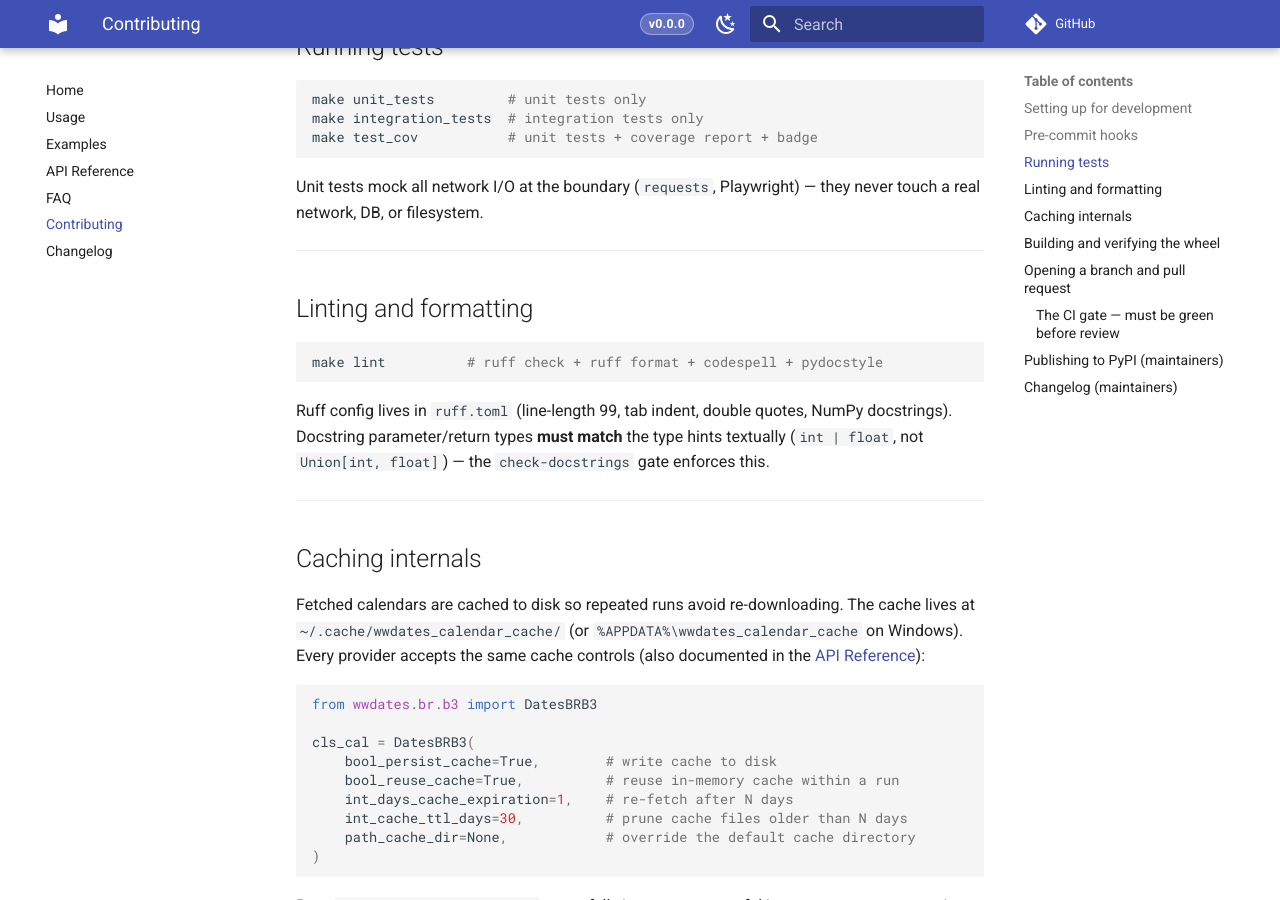
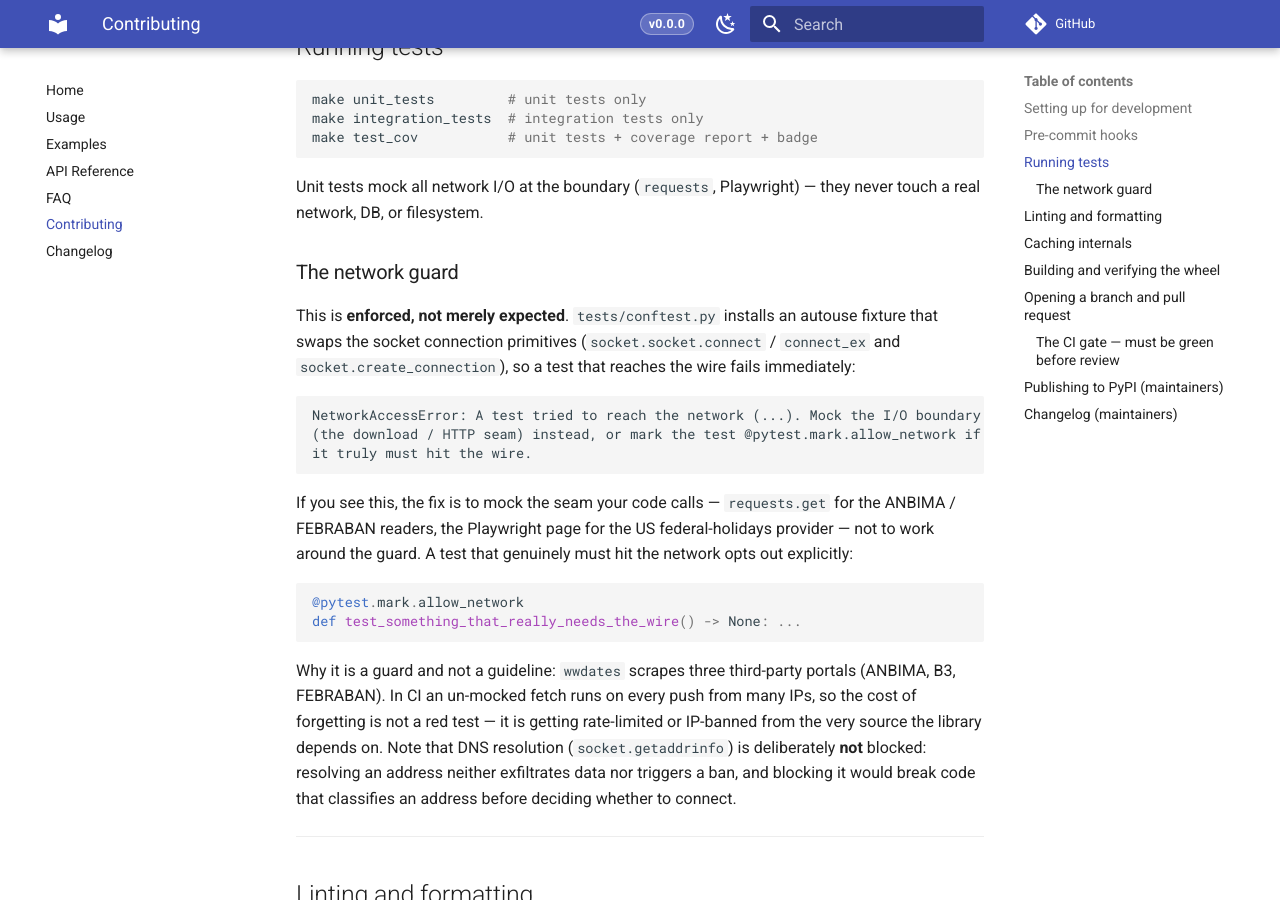
Before and after one commit to guilhermegor/wwdates, an MkDocs documentation site: the page built from docs/contributing.md, in a window 1280 px wide and 900 px high, scrolled down 1404 px. Built offline with MkDocs 1.6.1 and Material for MkDocs 9.7.7, drawn with Linux system fonts in a browser that asks for light colours; comment, search, counter and statistics services are not loaded.

Commit message:
test: enforce network guard in tests via conftest (#9)
* test: enforce network guard in tests via conftest

wwdates scrapes three third-party portals (ANBIMA, B3, FEBRABAN), yet
"mock at the I/O boundary" was only a prose rule -- it held solely
while every contributor remembered it. The repo shipped with no
conftest.py at all, so nothing stopped a new test from reaching the
wire. In CI that runs on every push from many IPs, so the cost of
forgetting is not a red test: it is being rate-limited or IP-banned
from the very source the library depends on.

Backfill the canonical guard from templates/python-common: an autouse
fixture swaps socket.socket.connect / connect_ex and
socket.create_connection for versions raising NetworkAccessError,
naming both what was reached and what to mock instead. DNS resolution
(socket.getaddrinfo) is deliberately left alone -- resolving an
address neither exfiltrates data nor triggers a ban, and blocking it
is a false positive for code that classifies an address before
deciding whether to connect.

Register the allow_network opt-out marker in pytest.ini, required
because the repo runs --strict-markers.

Verified with a throwaway negative control (confirmed the guard
raises, then deleted it) -- a guard nobody has seen fail is not a
verified guard. The full suite passes with it active (283 tests),
which proves the existing tests already mocked their boundaries
rather than assuming it.

Refs #8

* chore: skip mkdocs site/ output in codespell

`make lint` runs `codespell .` over the whole tree, and site/ is the
mkdocs build output -- git-ignored, but codespell does not read
.gitignore, and unlike .venv it is not hidden so codespell's default
dotfile skipping misses it. A local docs build therefore turned
`make lint` red with hundreds of hits inside a minified JS bundle,
while ruff, mypy and the tracked tree were all clean.

Add site to the .codespellrc skip list, keeping that file the single
authority both the pre-commit and `make lint` gates read.

Found while verifying #8: pre-existing, unrelated to the network
guard, but it blocked the lint gate needed to land it.

````diff
--- a/docs/contributing.md
+++ b/docs/contributing.md
@@ -73,6 +73,34 @@ make test_cov           # unit tests + coverage report + badge
 
 Unit tests mock all network I/O at the boundary (`requests`, Playwright) — they never touch a
 real network, DB, or filesystem.
+
+### The network guard
+
+This is **enforced, not merely expected**. `tests/conftest.py` installs an autouse fixture that
+swaps the socket connection primitives (`socket.socket.connect` / `connect_ex` and
+`socket.create_connection`), so a test that reaches the wire fails immediately:
+
+```
+NetworkAccessError: A test tried to reach the network (...). Mock the I/O boundary
+(the download / HTTP seam) instead, or mark the test @pytest.mark.allow_network if
+it truly must hit the wire.
+```
+
+If you see this, the fix is to mock the seam your code calls — `requests.get` for the ANBIMA /
+FEBRABAN readers, the Playwright page for the US federal-holidays provider — not to work around
+the guard. A test that genuinely must hit the network opts out explicitly:
+
+```python
+@pytest.mark.allow_network
+def test_something_that_really_needs_the_wire() -> None: ...
+```
+
+Why it is a guard and not a guideline: `wwdates` scrapes three third-party portals (ANBIMA, B3,
+FEBRABAN). In CI an un-mocked fetch runs on every push from many IPs, so the cost of forgetting is
+not a red test — it is getting rate-limited or IP-banned from the very source the library depends
+on. Note that DNS resolution (`socket.getaddrinfo`) is deliberately **not** blocked: resolving an
+address neither exfiltrates data nor triggers a ban, and blocking it would break code that
+classifies an address before deciding whether to connect.
 
 ---
 
````
Also changed, not shown: 3 other files.
